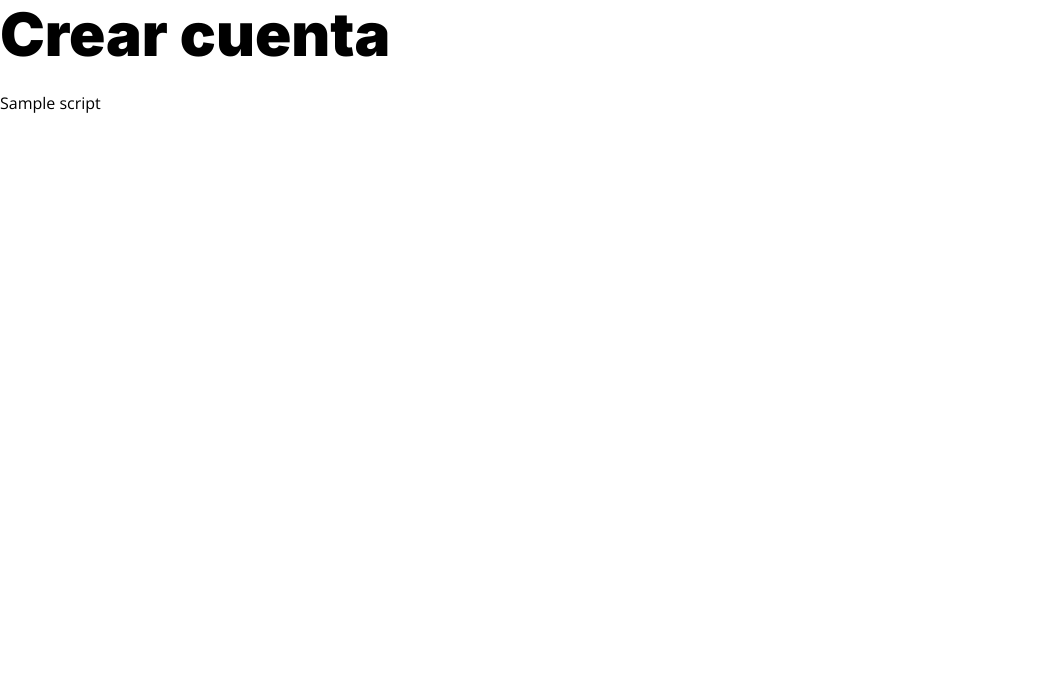
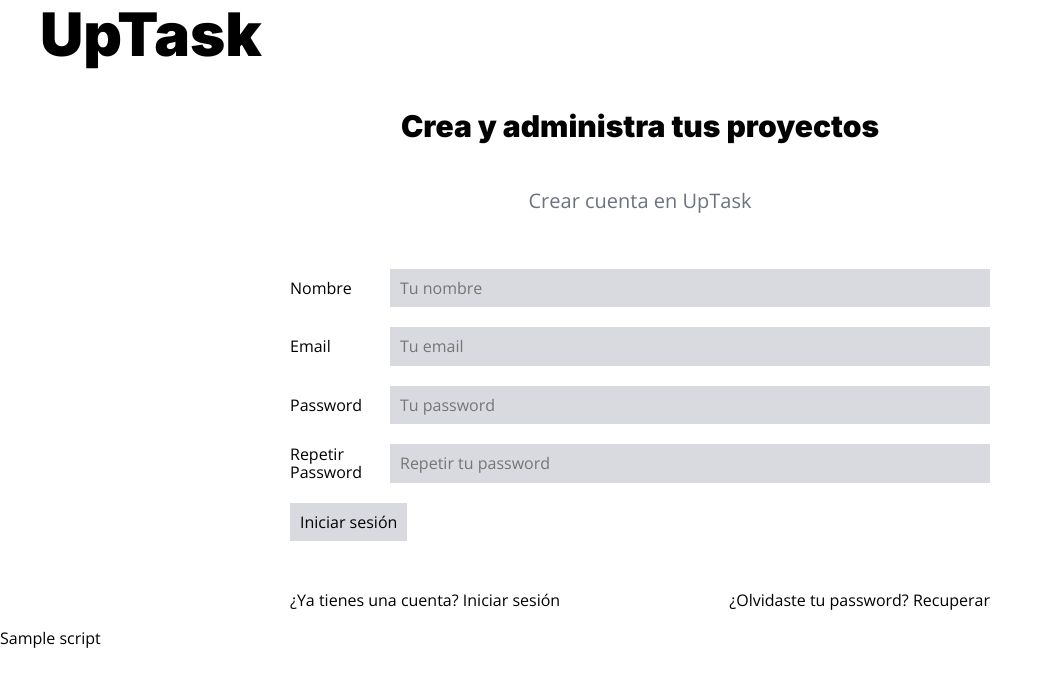
Before and after one commit to colidom/UpTaskMVC, a PHP site: template views/auth/crear.php in a window 1280 px wide. Shown: the top 687 px of the page, without its empty margins (0-1053 px from the left). Run offline with PHP 8.4, Linux system fonts and the light colour scheme; the template is opened without the code that fills it: most values are stand-ins (such as "Sample title", 1, 10 or a date in 2020).

Commit message:
Creando la Vista de Crear Cuenta

```diff
--- a/views/auth/crear.php
+++ b/views/auth/crear.php
@@ -1 +1,34 @@
-<h1>Crear cuenta</h1>
+<div class="contenedor crear">
+    <?php include_once __DIR__ . '/../templates/nombre-sitio.php'; ?>
+    <div class="contenedor-sm">
+        <p class="descripcion-pagina">Crear cuenta en UpTask</p>
+
+        <form method="POST" action="/" class="formulario">
+            <div class="campo">
+                <label for="nombre">Nombre</label>
+                <input type="text" id="nombre" placeholder="Tu nombre" name="nombre">
+            </div>
+
+            <div class="campo">
+                <label for="email">Email</label>
+                <input type="email" id="email" placeholder="Tu email" name="email">
+            </div>
+
+            <div class="campo">
+                <label for="password">Password</label>
+                <input type="password" id="password" placeholder="Tu password" name="password">
+            </div>
+
+            <div class="campo">
+                <label for="password2">Repetir Password</label>
+                <input type="password" id="password2" placeholder="Repetir tu password" name="password2">
+            </div>
+
+            <input type="submit" class="boton" value="Iniciar sesión">
+        </form>
+        <div class="acciones">
+            <a href="/">¿Ya tienes una cuenta? Iniciar sesión</a>
+            <a href="/olvide">¿Olvidaste tu password? Recuperar</a>
+        </div>
+    </div><!-- .contenedor-sm -->
+</div>
--- a/views/auth/login.php
+++ b/views/auth/login.php
@@ -1,7 +1,5 @@
 <div class="contenedor login">
-    <h1 class="uptask">UpTask</h1>
-    <p class="tagline">Crea y administra tus proyectos</p>
-
+    <?php include_once __DIR__ . '/../templates/nombre-sitio.php'; ?>
     <div class="contenedor-sm">
         <p class="descripcion-pagina">Iniciar sesión</p>
 
--- /dev/null
+++ b/views/templates/nombre-sitio.php
@@ -0,0 +1,2 @@
+<h1 class="uptask">UpTask</h1>
+<p class="tagline">Crea y administra tus proyectos</p>
```
